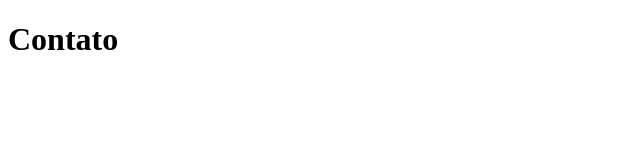
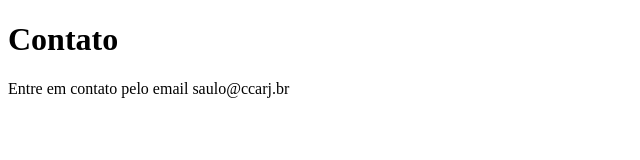
Before and after one commit to saulozurc/sistema-de-cadastro, a plain HTML site: page contato.html in a window 1280 px wide. Shown: the whole page, without its empty margins (0-640 px from the left). Drawn offline with Linux system fonts and the light colour scheme.

Commit message:
Adicionando email

```diff
--- a/contato.html
+++ b/contato.html
@@ -8,5 +8,6 @@
 </head>
 <body>
     <h1>Contato</h1>
+    <p>Entre em contato pelo email saulo@ccarj.br</p>
 </body>
 </html>
```
